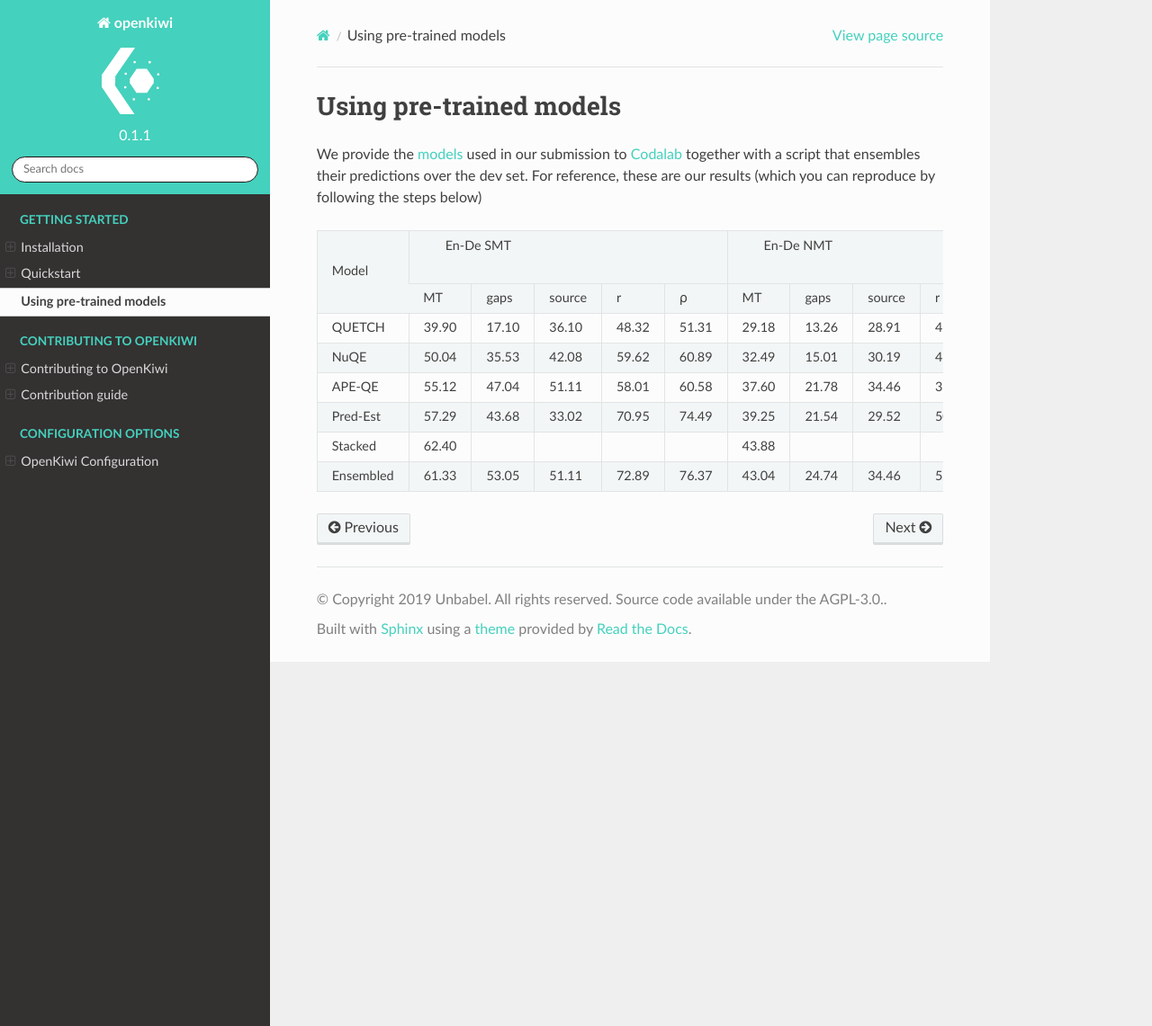
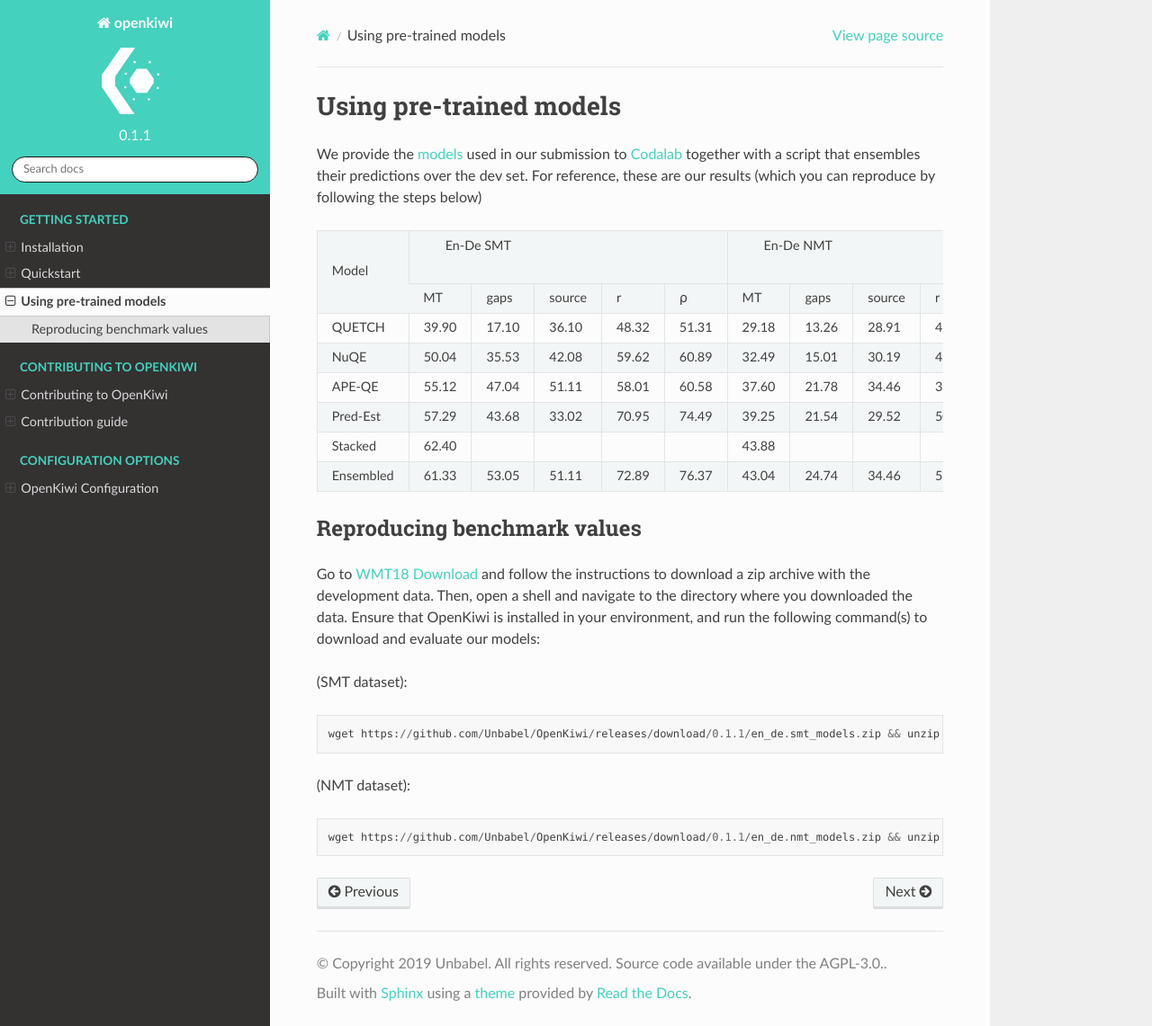
Before and after one commit to Unbabel/OpenKiwi, a Sphinx documentation site: the page built from docs/reproduce.rst, in a window 1280 px wide and 1141 px high. Shown: the whole window at 90% size. Built offline with Sphinx 7.4.7 and the Read the Docs theme 2.0.0, drawn with Linux system fonts in a browser that asks for light colours; pages that are not in the unit, such as notebooks, are missing from menus.

Commit message:
Add correct model-archive links to the instructions for reproducing the numbers

```diff
--- a/docs/reproduce.rst
+++ b/docs/reproduce.rst
@@ -23,3 +23,16 @@ We provide the `models <https://github.com/Unbabel/OpenKiwi/releases/>`_ used in
 +-----------+-------+-------+--------+-------+-------+-------+-------+--------+-------+-------+
 | Ensembled | 61.33 | 53.05 |  51.11 | 72.89 | 76.37 | 43.04 | 24.74 |  34.46 | 52.34 | 56.98 |
 +-----------+-------+-------+--------+-------+-------+-------+-------+--------+-------+-------+
+
+Reproducing benchmark values
+---------------------------
+
+Go to `WMT18 Download <https://lindat.mff.cuni.cz/repository/xmlui/handle/11372/LRT-2619>`_ and follow the instructions to download a zip archive with the development data. Then, open a shell and navigate to the directory where you downloaded the data. Ensure that OpenKiwi is installed in your environment, and run the following command(s) to download and evaluate our models:
+
+(SMT dataset)::
+
+    wget https://github.com/Unbabel/OpenKiwi/releases/download/0.1.1/en_de.smt_models.zip && unzip -n en_de.smt_models.zip && ./run_smt.sh
+
+(NMT dataset)::
+
+    wget https://github.com/Unbabel/OpenKiwi/releases/download/0.1.1/en_de.nmt_models.zip && unzip -n en_de.nmt_models.zip && ./run_nmt.sh
```
